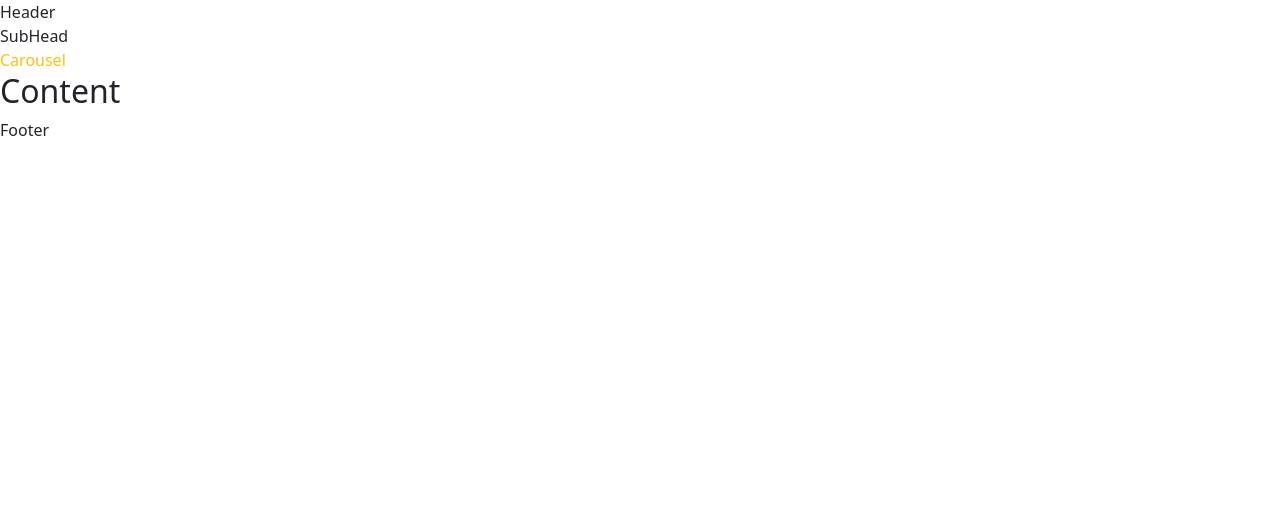
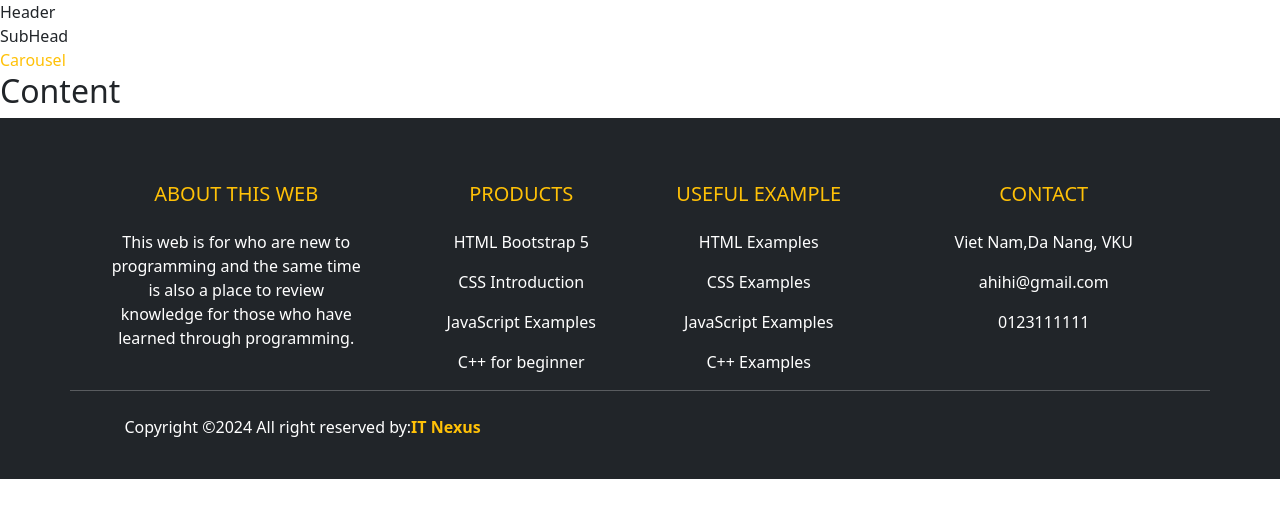
Before and after one commit to NgoDuc2505/BWS_TRLweb, a React (Vite) app: page / in a window 1280 px wide. Shown: the top 518 px of the page. Built offline with nearby package versions, Linux system fonts and the light colour scheme.

Commit message:
create: ui footer

```diff
--- a/src/components/Footer/Footer.jsx
+++ b/src/components/Footer/Footer.jsx
@@ -1,9 +1,204 @@
-import React from 'react'
+import React from "react";
 
 function Footer() {
   return (
-    <div>Footer</div>
-  )
+    <footer className="bg-dark text-white pt-5 pb-4">
+      <div className="container text-center text-md-left">
+        {/*Đây là một chỗ*/}
+        <div className="row text-center text-md-left">
+          <div className="col-sm-3 col-lg-3 mx-auto mt-3">
+            {" "}
+            {/* chinh day ne*/}
+            <h5 className="text-uppercase mb-4 font-weight-bold text-warning">
+              about this web
+            </h5>
+            <p>
+              {/*This website is built for learning and practise how to code from basic to complex.*/}
+              This web is for who are new to programming and the same time is
+              also a place to review knowledge for those who have learned
+              through programming.
+            </p>
+          </div>
+          <div className="col-sm-2 col-lg-2  mx-auto mt-3">
+            {/* chinh day ne*/}
+            <h5 className="text-uppercase mb-4 font-weight-bold text-warning">
+              Products
+            </h5>
+            <p>
+              <a
+                href="#"
+                className="text-white"
+                style={{ textDecoration: "none" }}
+              >
+                HTML Bootstrap 5
+              </a>
+            </p>
+            <p>
+              <a
+                href="#"
+                className="text-white"
+                style={{ textDecoration: "none" }}
+              >
+                CSS Introduction
+              </a>
+            </p>
+            <p>
+              <a
+                href="#"
+                className="text-white"
+                style={{ textDecoration: "none" }}
+              >
+                JavaScript Examples
+              </a>
+            </p>
+            <p>
+              <a
+                href="#"
+                className="text-white"
+                style={{ textDecoration: "none" }}
+              >
+                C++ for beginner
+              </a>
+            </p>
+          </div>
+          <div className="col-sm-3 col-lg-2 mx-auto mt-3">
+            {" "}
+            {/* chinh day ne*/}
+            <h5 className="text-uppercase mb-4 font-weight-bold text-warning">
+              Useful Example
+            </h5>
+            <p>
+              <a
+                href="#"
+                className="text-white"
+                style={{ textDecoration: "none" }}
+              >
+                HTML Examples
+              </a>
+            </p>
+            <p>
+              <a
+                href="#"
+                className="text-white"
+                style={{ textDecoration: "none" }}
+              >
+                CSS Examples
+              </a>
+            </p>
+            <p>
+              <a
+                href="#"
+                className="text-white"
+                style={{ textDecoration: "none" }}
+              >
+                JavaScript Examples
+              </a>
+            </p>
+            <p>
+              <a
+                href="#"
+                className="text-white"
+                style={{ textDecoration: "none" }}
+              >
+                C++ Examples
+              </a>
+            </p>
+          </div>
+          <div className="col-sm-4 col-lg-3 mx-auto mt-3">
+            {" "}
+            {/* chinh day ne*/}
+            <h5 className="text-uppercase mb-4 font-weight-bold text-warning">
+              Contact
+            </h5>
+            {/*
+              <p>
+              <i class="fa-solid fa-house mr-3"></i> Viet Nam,Da Nang,VKU
+          </p>
+          <p>
+              <i class="fa-solid fa-envelope mr-3"></i> quandeptry@gmail.com
+          </p>
+          <p>
+              <i class="fa-solid fa-phone mr-3"></i> 0123456789
+          </p>
+          <p>
+              <i class="fa-solid fa-print mr-3"></i> +83 456789
+          </p>
+          */}
+            <p>Viet Nam,Da Nang, VKU</p>
+            <p>ahihi@gmail.com</p>
+            <p>0123111111</p>
+          </div>
+          <hr className="mb-4" />
+          <div className="row align-items-center">
+            <div className="col-sm-7 col-lg-5">
+              {" "}
+              {/* chinh day ne*/}
+              <p>
+                Copyright ©2024 All right reserved by:
+                <a href="#" style={{ textDecoration: "none" }}>
+                  <strong className="text-warning">IT Nexus</strong>
+                  {/*===============================================*/}
+                </a>
+              </p>
+            </div>
+            <div className="col-sm-5 col-lg-7 ">
+              {" "}
+              {/* chinh day ne*/}
+              <div className="text-center text-md-end">
+                <ul className="list-unstyled list-inline">
+                  <li className="list-inline-item">
+                    <a
+                      href="#"
+                      className="btn-floating btn-sm text-white"
+                      style={{ fontSize: 23 }}
+                    >
+                      <i className="fa-brands fa-facebook" />
+                    </a>
+                  </li>
+                  <li className="list-inline-item">
+                    <a
+                      href="#"
+                      className="btn-floating btn-sm text-white"
+                      style={{ fontSize: 23 }}
+                    >
+                      <i className="fa-brands fa-twitter" />
+                    </a>
+                  </li>
+                  <li className="list-inline-item">
+                    <a
+                      href="#"
+                      className="btn-floating btn-sm text-white"
+                      style={{ fontSize: 23 }}
+                    >
+                      <i className="fa-brands fa-google-plus-g" />
+                    </a>
+                  </li>
+                  <li className="list-inline-item">
+                    <a
+                      href="#"
+                      className="btn-floating btn-sm text-white"
+                      style={{ fontSize: 23 }}
+                    >
+                      <i className="fa-brands fa-instagram" />
+                    </a>
+                  </li>
+                  <li className="list-inline-item">
+                    <a
+                      href="#"
+                      className="btn-floating btn-sm text-white"
+                      style={{ fontSize: 23 }}
+                    >
+                      <i className="fa-brands fa-youtube" />
+                    </a>
+                  </li>
+                </ul>
+              </div>
+            </div>
+          </div>
+        </div>
+      </div>
+    </footer>
+  );
 }
 
-export default Footer
+export default Footer;
```
